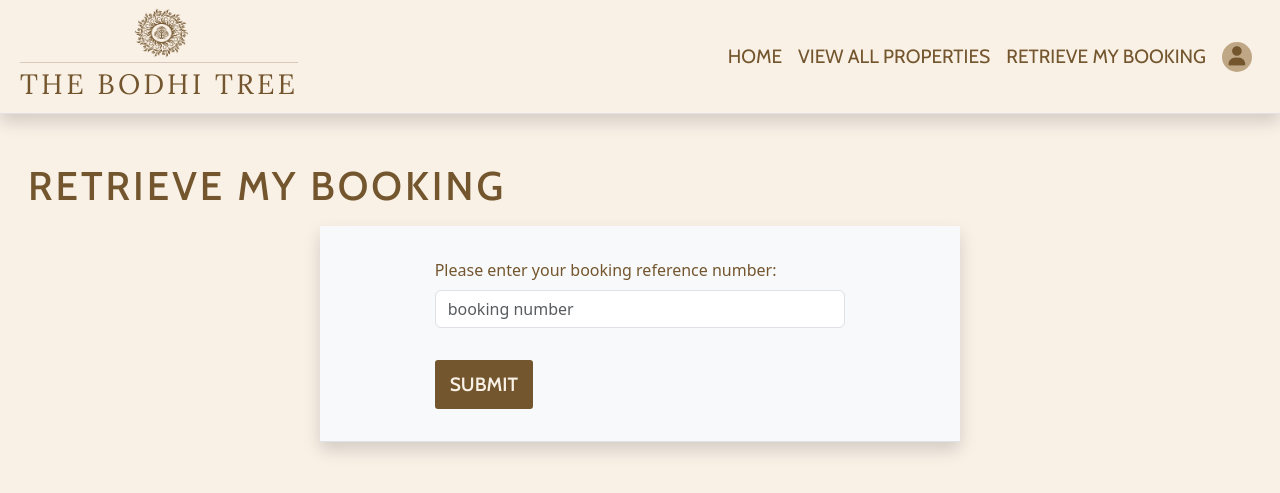
After one commit to felipesandoli/ci_pp5_thebodhitree, a Django app: page /booking/search/ in a window 1280 px wide. The commit adds this page. Shown: the top 493 px of the page. Run offline with Django 4.2, Linux system fonts and the light colour scheme; some libraries are stand-ins or nearby versions.

Commit message:
Add search booking functionality for users without account

```diff
--- /dev/null
+++ b/booking/templates/booking/booking_search.html
@@ -0,0 +1,26 @@
+{% extends 'base.html' %}
+
+{% block title %} {{ block.super }} | home {% endblock %}
+
+{% block content %}
+        <div class="row">
+            <div class="col-12">
+                <h1 class="custom-text-dark pt-5 ps-3 pb-2">Retrieve My Booking</h1>
+            </div>
+        </div>
+        <div class="row">
+            <div class="col-9 col-md-6 m-auto bg-light border-bottom shadow">
+                <!-- From bootstrap -->
+                <form method="POST" class="custom-text-dark py-3">
+                    {% csrf_token %}
+                    <div class="col-8 m-auto py-3">
+                      <label for="booking-number" class="form-label">Please enter your booking reference number:</label>
+                      <input type="text" class="form-control" id="booking-number" placeholder="booking number" name="booking_number">
+                    </div>
+                    <div class="col-8 m-auto py-3">
+                        <button type="submit" class="submit-btn">Submit</button>
+                    </div>
+                  </form>
+            </div>
+        </div>
+{% endblock %}
--- a/booking/urls.py
+++ b/booking/urls.py
@@ -8,4 +8,5 @@ urlpatterns = [
     path('', views.booking, name='booking'),
     path('my_booking/all', views.my_bookings, name='my_bookings'),
     path('booking_details/<booking_number>', views.booking_details, name='booking_details'),
+    path('search/', views.booking_search, name='booking_search')
 ]
--- a/booking/views.py
+++ b/booking/views.py
@@ -68,3 +68,19 @@ def booking_details(request, booking_number):
         'booking': booking,
     }
     return render(request, template, context)
+
+
+def booking_search(request):
+    """Displays a search form for users without an account
+    to find their bookings and handles booking search submission"""
+    if request.method == 'POST':
+        booking_number = request.POST['booking_number'].split()[0]
+        booking = Booking.objects.filter(booking_number=booking_number)
+        if booking:
+            print(booking)
+            return redirect('booking_details', booking_number=booking_number)
+        else:
+            return redirect('booking_search')
+    else:
+        template = 'booking/booking_search.html'
+        return render(request, template)
--- a/templates/includes/main-nav.html
+++ b/templates/includes/main-nav.html
@@ -8,7 +8,11 @@
     </li>
     <hr class="d-m-none m-0">
     <li class="nav-item nav-hover">
-        <a class="nav-link" href="{% url 'my_bookings' %}">{% if user.is_authenticated %}My Bookings{% else %}Retrieve My Booking{% endif %}</a>
+        {% if user.is_authenticated %}
+            <a class="nav-link" href="{% url 'my_bookings' %}">My Bookings</a>
+        {% else %}
+            <a class="nav-link" href="{% url 'booking_search' %}">Retrieve My Booking</a>
+        {% endif %}
     </li>
     <hr class="d-m-none m-0">
     <li class="nav-item dropdown">
```
Also changed, not shown: home/templates/home/index.html (+13 -5 lines), db.sqlite3.
